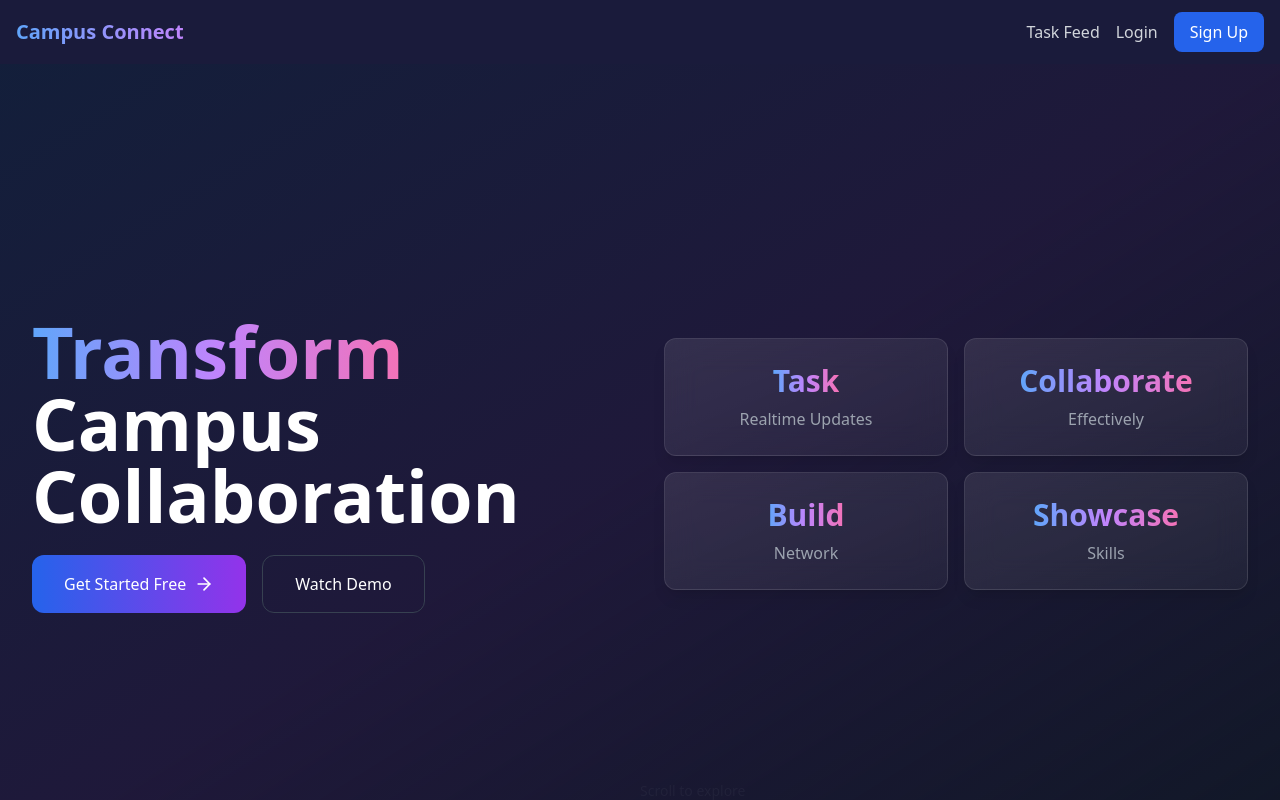
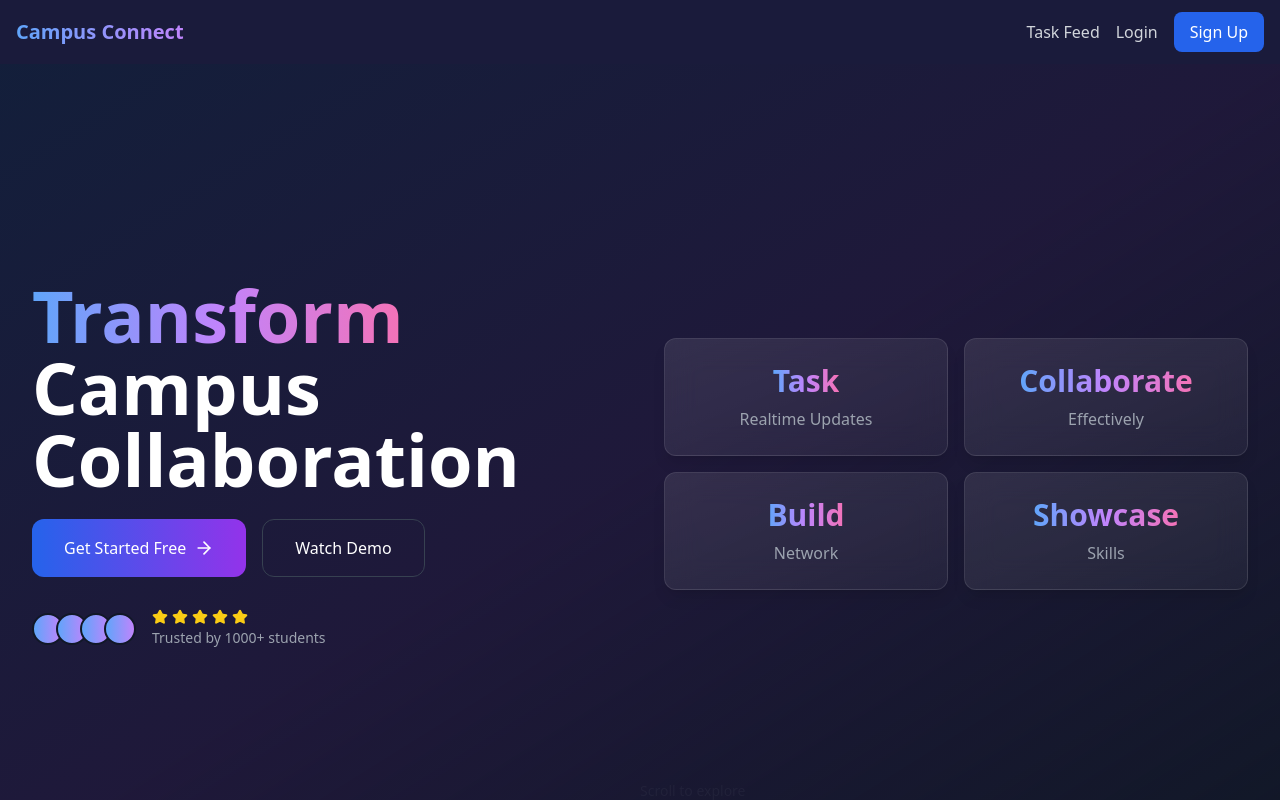
Before and after one commit to misanthropic-codes/Campus-Connect, a React (Vite) app: page / in a window 1280 px wide. Shown: the top 800 px of the page. Built offline with nearby package versions, Linux system fonts and the light colour scheme; no server answers.

Commit message:
Fixed GEt started button behaviour

```diff
--- a/src/pages/Home.jsx
+++ b/src/pages/Home.jsx
@@ -1,7 +1,8 @@
 import React, { useState, useEffect, lazy, Suspense } from 'react';
-import { Link } from 'react-router-dom';
+import { Link, useNavigate } from 'react-router-dom';
 import { motion, useScroll, useTransform } from 'framer-motion';
 import { Star, ArrowRight, Users, Clock, Target, ChevronDown } from 'lucide-react';
+import { useAuth } from '../contexts/AuthContext'; // Adjust the import path as needed
 
 // Lazy load components that aren't immediately visible
 const TestimonialSection = lazy(() => import('./sections/TestimonialSection'));
@@ -37,7 +38,6 @@ const ScrollIndicator = React.memo(() => (
   </motion.div>
 ));
 
-// Create a loading fallback component
 const LoadingFallback = () => (
   <div className="w-full h-64 flex items-center justify-center">
     <div className="animate-spin rounded-full h-8 w-8 border-b-2 border-blue-500"></div>
@@ -49,13 +49,29 @@ const Home = () => {
   const { scrollY } = useScroll();
   const backgroundY = useTransform(scrollY, [0, 500], ['0%', '50%']);
   const opacity = useTransform(scrollY, [0, 200], [1, 0]);
+  const navigate = useNavigate();
+  const { currentUser, loading } = useAuth();
 
-  // Preload images and heavy assets
+  const handleGetStarted = () => {
+    if (currentUser) {
+      navigate('/task-feed');
+    } else {
+      navigate('/login', {
+        state: {
+          from: '/',
+          message: 'Please log in to continue'
+        }
+      });
+    }
+  };
+
+  // Preload critical assets
   useEffect(() => {
     const preloadImages = () => {
-      // Add any background images or heavy assets here
       const images = [
-        // Add your image URLs here
+        // Add your critical image URLs here
+        // '/assets/hero-bg.webp',
+        // '/assets/features-bg.webp',
       ];
       images.forEach(image => {
         new Image().src = image;
@@ -63,6 +79,11 @@ const Home = () => {
     };
     preloadImages();
   }, []);
+
+  // Show loading state while auth is initializing
+  if (loading) {
+    return <LoadingFallback />;
+  }
 
   return (
     <div className="min-h-screen bg-gray-900 text-white">
@@ -95,17 +116,17 @@ const Home = () => {
 
               {/* CTA Buttons */}
               <div className="flex flex-col sm:flex-row gap-4">
-                <Link
-                  to="/signup"
+                <button
+                  onClick={handleGetStarted}
                   onMouseEnter={() => setIsHovered(true)}
                   onMouseLeave={() => setIsHovered(false)}
                   className="group relative px-8 py-4 bg-gradient-to-r from-blue-600 to-purple-600 rounded-xl flex items-center justify-center gap-2 font-medium overflow-hidden hover:shadow-lg hover:shadow-blue-500/20 transition-all duration-300"
                 >
                   <span className="relative z-10 flex items-center gap-2">
-                    Get Started Free
+                    {currentUser ? 'Go to Dashboard' : 'Get Started Free'}
                     <ArrowRight className="w-5 h-5" />
                   </span>
-                </Link>
+                </button>
                 <Link
                   to="/demo"
                   className="px-8 py-4 border border-gray-700 hover:border-blue-500 rounded-xl text-center transition-colors hover:bg-blue-500/10"
@@ -113,6 +134,31 @@ const Home = () => {
                   Watch Demo
                 </Link>
               </div>
+
+              {/* Trust Indicators */}
+              <motion.div
+                initial={{ opacity: 0 }}
+                animate={{ opacity: 1 }}
+                transition={{ duration: 0.8, delay: 0.6 }}
+                className="mt-8 flex items-center gap-4 text-gray-400"
+              >
+                <div className="flex -space-x-2">
+                  {[...Array(4)].map((_, i) => (
+                    <div
+                      key={i}
+                      className="w-8 h-8 rounded-full bg-gradient-to-r from-blue-400 to-purple-400 border-2 border-gray-900"
+                    />
+                  ))}
+                </div>
+                <div>
+                  <div className="flex items-center gap-1">
+                    {[...Array(5)].map((_, i) => (
+                      <Star key={i} className="w-4 h-4 fill-current text-yellow-400" />
+                    ))}
+                  </div>
+                  <span className="text-sm">Trusted by 1000+ students</span>
+                </div>
+              </motion.div>
             </motion.div>
 
             {/* Stats Grid */}
```
